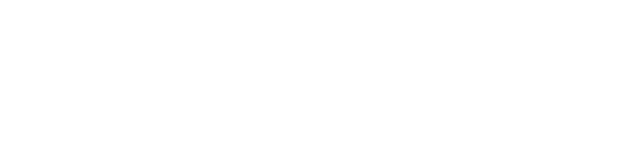
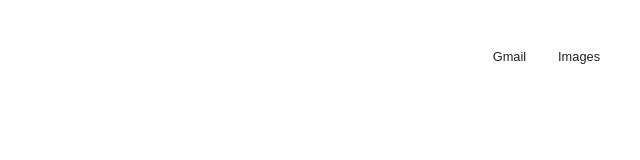
Before and after one commit to ilonakozak/html-elements-added-to-DOM-javascript, a plain HTML site: page index.html in a window 1280 px wide. Shown: the full height of the page, 640-1280 px from the left. Drawn offline with Linux system fonts and the light colour scheme.

Commit message:
create header

```diff
--- a/script.js
+++ b/script.js
@@ -1 +1,40 @@
 // Header Section
+
+const rootElement = document.createElement('div');
+document.body.appendChild(rootElement);
+rootElement.id = 'root';
+
+const newElement = document.createElement('header');
+rootElement.appendChild(newElement);
+
+const nav = document.createElement('nav');
+newElement.appendChild(nav);
+nav.className = 'nav';
+
+// Ul Element
+
+const ulList = document.createElement('ul');
+nav.appendChild(ulList);
+ulList.className = 'nav__ul';
+
+const liItem = document.createElement('li');
+ulList.appendChild(liItem);
+
+// Activ link
+const a = document.createElement('a');
+const linkText = document.createTextNode('Gmail');
+a.append(linkText);
+a.title = 'Gmail';
+a.href = 'https://mail.google.com/';
+liItem.appendChild(a);
+
+const liItem2 = document.createElement('li');
+ulList.appendChild(liItem2);
+
+// Activ link
+const a2 = document.createElement('a');
+const linkText2 = document.createTextNode('Images');
+a2.append(linkText2);
+a2.title = 'Images';
+a2.href = 'https://www.google.ie/imghp?hl=en&ogbl';
+liItem2.appendChild(a2);
--- a/style.css
+++ b/style.css
@@ -9,3 +9,27 @@ a {
     text-decoration: none;
     color: rgba(0, 0, 0, 0.87);
 }
+
+/* Header */
+.nav {
+    min-height: 10vh;
+    display: inline-flex;
+    width: 100%;
+    padding: 1rem;
+    align-items: self-end;
+    flex-wrap: wrap;
+    justify-content: flex-end;
+}
+
+ul.nav__ul {
+    display: flex;
+    flex: 0.1 1 1rem;
+    justify-content: space-around;
+    align-items: center;
+    list-style: none;
+    font-size: 0.8rem;
+}
+
+ul.nav__ul>li {
+    padding-right: 1rem;
+}
```
